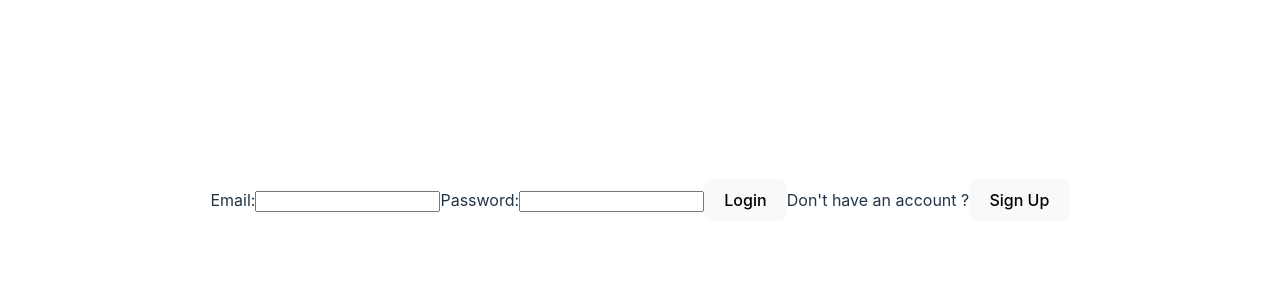
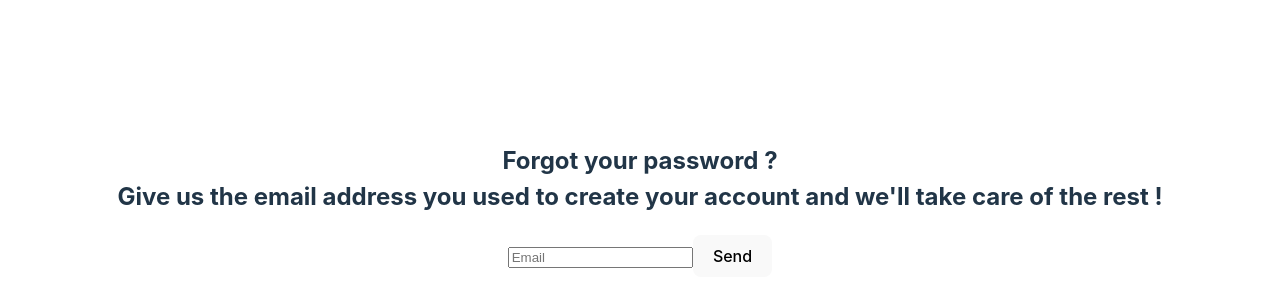
Before and after one commit to TimotheeRoy/rncp, a React (Vite) app in the folder front/: page /forgot-password in a window 1280 px wide. Before the commit this address led to /login. Shown: the part 200-500 px from the top of the page. Built offline with nearby package versions, Linux system fonts and the light colour scheme.

Commit message:
front - add forgot pw

```diff
--- a/front/src/App.jsx
+++ b/front/src/App.jsx
@@ -1,7 +1,4 @@
-import {
-    Routes,
-    Route,
-} from "react-router-dom";
+import { Routes, Route } from "react-router-dom";
 
 import {
     Login,
@@ -15,17 +12,18 @@ import {
     Profile,
     Signup,
     TaskUpdate,
+    ForgotPw,
 } from "./components";
 
 import "./App.css";
 
 function App() {
-
     return (
         <div>
             <Routes>
                 <Route path="/signup" element={<Signup />} />
                 <Route path="/login" element={<Login />} />
+                <Route path="/forgot-password" element={<ForgotPw />} />
                 {/* Protected routes */}
                 <Route
                     path="/tasks"
--- /dev/null
+++ b/front/src/components/forgotPw.jsx
@@ -0,0 +1,32 @@
+import React, { useState } from "react";
+
+function ForgotPw() {
+    const [email, setEmail] = useState("");
+
+    const handleSubmit = (e) => {
+        e.preventDefault();
+        // TO DO : send email to me
+    };
+
+    return (
+        <form onSubmit={handleSubmit} className="login-form">
+            <h2 className="forgot-msg">
+                Forgot your password ? <br /> Give us the email address you used
+                to create your account and we'll take care of the rest !
+            </h2>
+            <input
+                type="email"
+                value={email}
+                onChange={(e) => setEmail(e.target.value)}
+                className="input-field"
+                placeholder="Email"
+                alt="Email"
+            />
+            <button className="form-button" type="submit">
+                Send
+            </button>
+        </form>
+    );
+}
+
+export default ForgotPw;
--- a/front/src/components/index.js
+++ b/front/src/components/index.js
@@ -9,3 +9,4 @@ export { default as Header } from "./header";
 export { default as Profile } from "./profile";
 export { default as Signup } from "./signUp";
 export { default as TaskUpdate } from "./taskUpdate";
+export { default as ForgotPw } from "./forgotPw";
```
